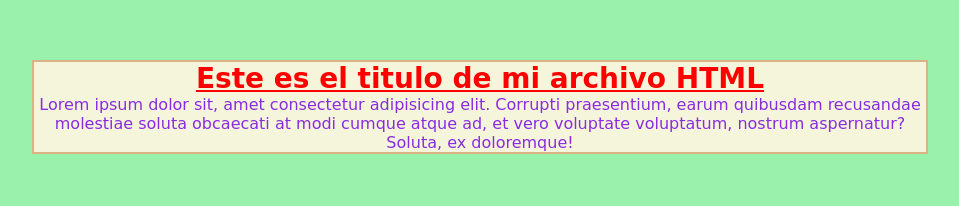
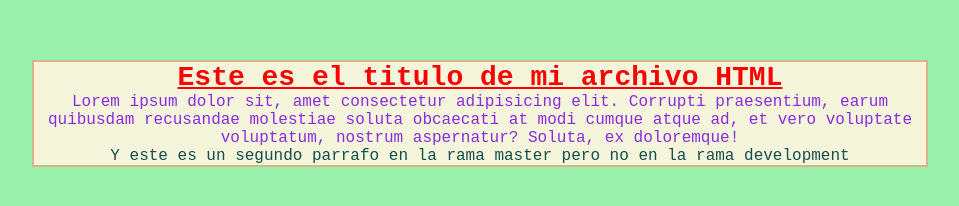
Before and after one commit to Javicot/Git-y-Github, a plain HTML site: page index.html in a window 1280 px wide. Shown: the whole page, without its empty margins (160-1119 px from the left). Drawn offline with Linux system fonts and the light colour scheme.

Commit message:
Agregamos un parrafo y modificamos la fuente

```diff
--- a/css/estilos.css
+++ b/css/estilos.css
@@ -5,12 +5,11 @@
 }
 html {
   font-size: 62.5%;
-  font-family: cursive;
+  font-family: "Courier New", Courier, monospace;
 }
 body {
   font-size: 16px;
   background-color: rgb(153, 241, 172);
-  text
 }
 .container {
   margin-top: 6rem;
@@ -30,3 +29,6 @@ body {
   text-align: center;
   color: blueviolet;
 }
+#parra {
+  color: rgb(20, 77, 77);
+}
--- a/index.html
+++ b/index.html
@@ -18,6 +18,7 @@
       <p>Lorem ipsum dolor sit, amet consectetur adipisicing elit. Corrupti praesentium, earum quibusdam recusandae
         molestiae soluta obcaecati at modi cumque atque ad, et vero voluptate voluptatum, nostrum aspernatur? Soluta, ex
         doloremque!</p>
+      <p id="parra">Y este es un segundo parrafo en la rama master pero no en la rama development</p>
     </div>
   </main>
 </body>
```
